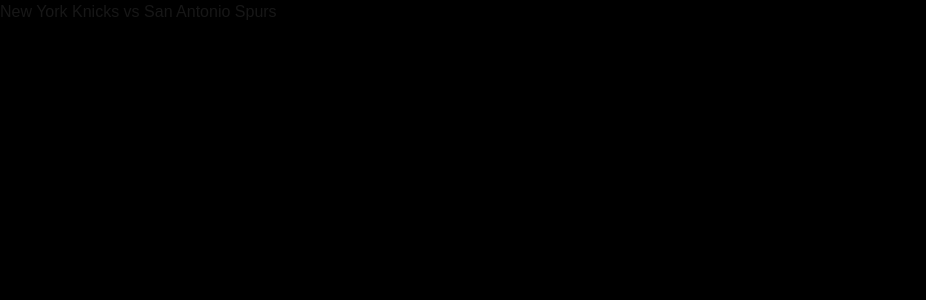
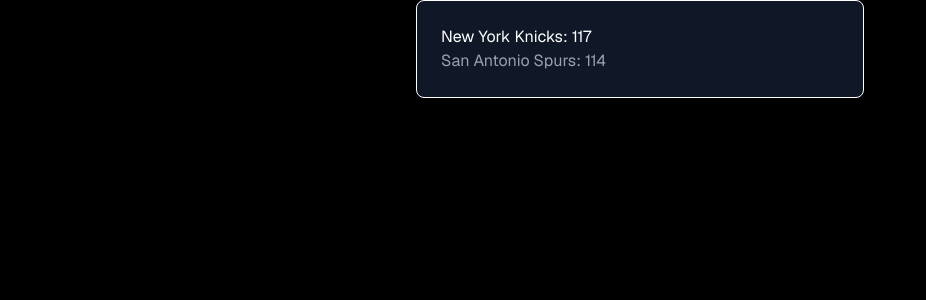
Before and after one commit to henryCwalsh/stat-pulse-webapp, a Next.js app: page / in a window 1280 px wide. Shown: the top 300 px of the page, without its empty margins (0-926 px from the left). Built offline with nearby package versions, Linux system fonts and the light colour scheme.

Commit message:
generic score cards with winner specific styles

```diff
--- a/components/gameCard.tsx
+++ b/components/gameCard.tsx
@@ -1,5 +1,6 @@
 import { sampleGamesData } from "@/data/gameSampleData";
 import { Game } from "@/types/nba";
+import { useState } from "react";
 
 type GameCardProps = {
   game: Game;
@@ -7,5 +8,15 @@ type GameCardProps = {
 
 
 export default function GameCard({ game }: { game: any }) {
-  return <div>{game.teams.home.name} vs {game.teams.visitors.name}</div>;
+  const homePoints = game.scores.home.points;
+  const visitorPoints = game.scores.visitors.points;
+
+  const homeWinner = homePoints > visitorPoints;
+
+
+
+  return <div key={game.id} className="border border-white max-w-md mx-auto bg-gray-900 rounded-lg shadow-lg p-6 text-gray-400 font-sans">
+    <div className={homeWinner ? "text-white " : ""}>{game.teams.home.name}: {game.scores.home.points}</div>
+    <div className={!homeWinner ? "text-white " : ""}>{game.teams.visitors.name}: {game.scores.visitors.points}</div>
+    </div>;
 }
```
